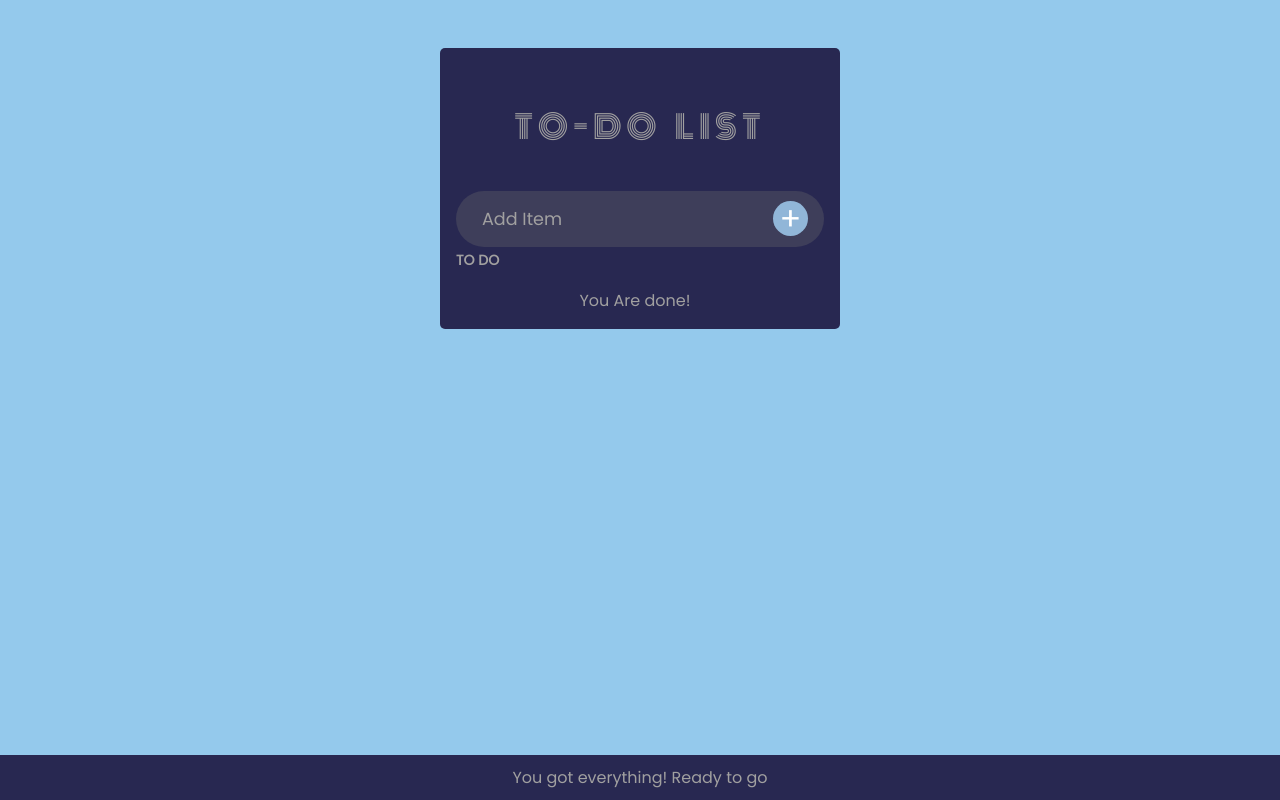
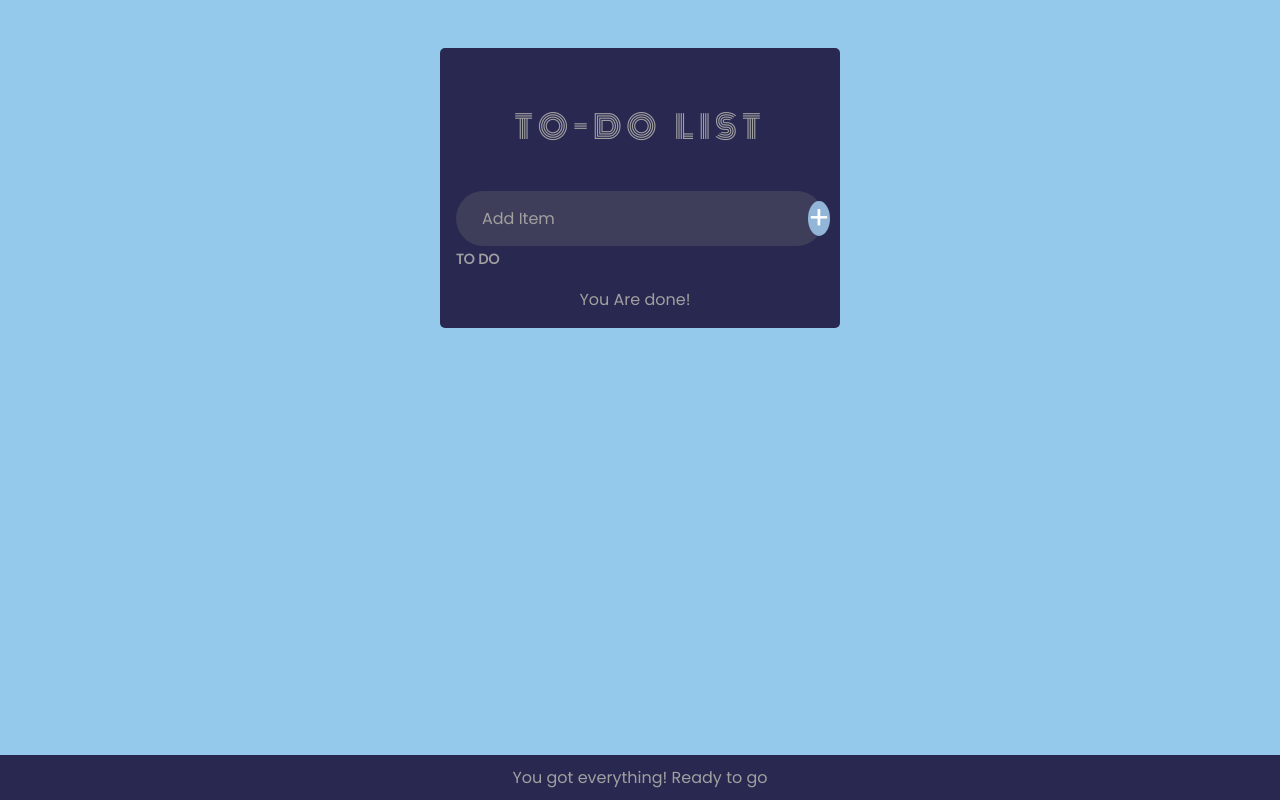
Before and after one commit to GoldaPrincy/New-To-Do, a React (Create React App) app: page / in a window 1280 px wide. Built offline with nearby package versions, Linux system fonts and the light colour scheme.

Commit message:
commit 3

```diff
--- a/src/index.css
+++ b/src/index.css
@@ -179,7 +179,21 @@ input[type='checkbox'] {
 .edit-icon:hover {
   color: #3d79b1;
 }
+.save-icon {
+  width: 30px;
+  height: 30px;
+  font-size: 24px;
+  cursor: pointer;
+  color: rgb(186, 186, 186);
+  border-radius: 50%;
+  padding: 5px;
+  transition: color 0.3s ease, background-color 0.3s ease;
+  margin-right: 0px;
+}
 
+.save-icon:hover {
+  color: #3d79b1;
+}
 
 /* =========== Small Devices (Phones) =========== */
 @media (max-width: 480px) {
@@ -252,53 +266,3 @@ input[type='checkbox'] {
     text-align: center;
   }
 }
-
-/* =========== Medium Devices (Tablets) =========== */
-@media (min-width: 481px) and (max-width: 900px) {
-  .container {
-    width: 90vw;
-    max-width: 90vw;
-    min-width: 0;
-    margin: 2rem auto;
-    padding: 1rem 1rem;
-  }
-
-  .inputField input {
-    width: 93%;
-    font-size: 1rem;
-  }
-
-  .inputField button {
-    width: 40px;
-    height: 40px;
-    font-size: 1.5rem;
-  }
-
-  .list-items .items {
-    gap: 8px;
-  }
-}
-
-/* =========== Large Devices (Desktops) =========== */
-@media (min-width: 901px) {
-  .container {
-    width: 400px;
-    min-width: 240px;
-    max-width: 98vw;
-    margin: 3rem auto;
-    padding: 1rem;
-    border-radius: 5px;
-  }
-
-  .inputField input {
-    width: 85%;
-    font-size: 1.1rem;
-  }
-
-  .inputField button {
-    min-width: 30px;
-    width: 35px;
-    height: 35px;
-    font-size: 2rem;
-  }
-}
```
